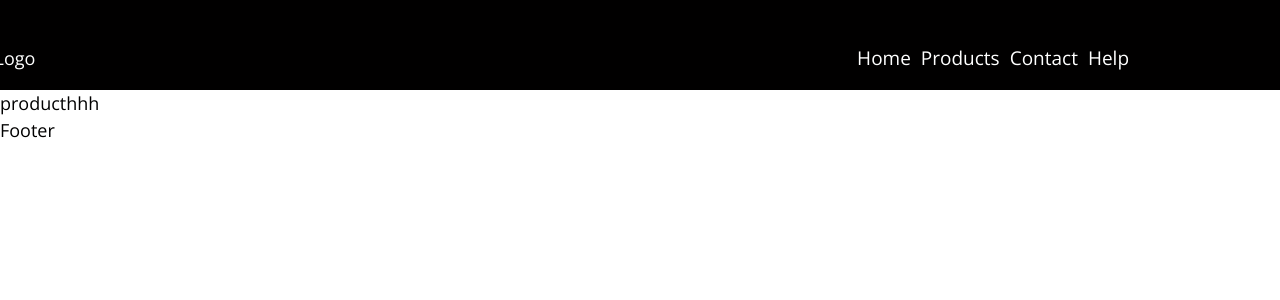
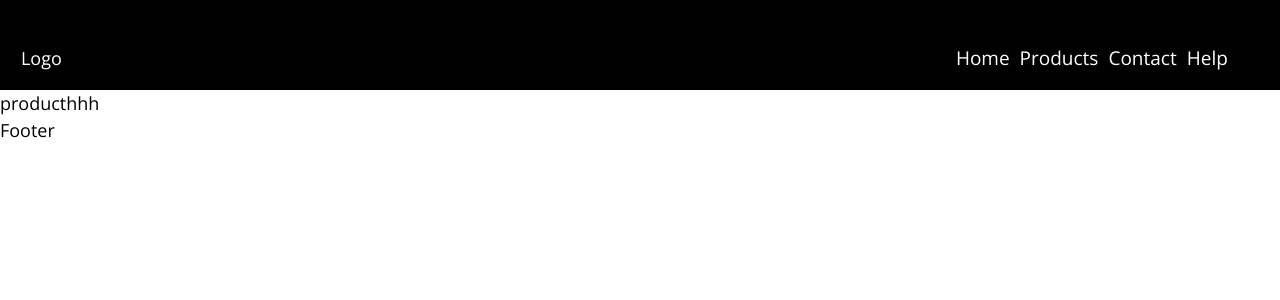
Before and after one commit to vipinsonu1/vill-ecommerce-api, a React (Create React App) app in the folder my-app/: page /Products in a window 1280 px wide. Shown: the top 300 px of the page. Built offline with nearby package versions, Linux system fonts and the light colour scheme.

Commit message:
added some css for algin logo

```diff
--- a/my-app/src/Assets/css/default.min.css
+++ b/my-app/src/Assets/css/default.min.css
@@ -1 +1 @@
-body{font-family:'Open Sans',sans-serif;font-size:18px;color:#010000;font-weight:400;font-style:normal}a{text-decoration:none;-webkit-transition:.4s ease-in-out;-moz-transition:.4s ease-in-out;transition:.4s ease-in-out;cursor:pointer}a:hover{color:#ff1755;-webkit-transition:.4s ease-in-out;-moz-transition:.4s ease-in-out;transition:.4s ease-in-out}.container-fluid{line-height:24px}header{position:relative;display:block;width:100%;background:#010000;color:#fff;height:90px}header .logo{position:absolute;top:50%;left:15px;-webkit-transform:translate(-50%);-moz-transform:translate(-50%);transform:translate(-50%)}header nav,header nav ul,header nav ul li{margin:0;padding:0}header nav{position:absolute;top:50%;right:15px;-webkit-transform:translate(-50%);-moz-transform:translate(-50%);transform:translate(-50%)}header nav ul li{list-style-type:none;display:inline-block;margin-right:10px}header nav ul li.last{margin:0}header nav ul li a{font-size:19px;line-height:normal;color:#fff}
+body{font-family:'Open Sans',sans-serif;font-size:18px;color:#010000;font-weight:400;font-style:normal}a{text-decoration:none;-webkit-transition:.4s ease-in-out;-moz-transition:.4s ease-in-out;transition:.4s ease-in-out;cursor:pointer}a:hover{color:#ff1755;-webkit-transition:.4s ease-in-out;-moz-transition:.4s ease-in-out;transition:.4s ease-in-out}.container-fluid{line-height:24px}header{position:relative;display:block;width:100%;background:#010000;color:#fff;height:90px}header .logo{position:absolute;top:50%;left:25px;-webkit-transform:translate(-10%);-moz-transform:translate(-10%);transform:translate(-10%)}header nav,header nav ul,header nav ul li{margin:0;padding:0}header nav{position:absolute;top:50%;right:25px;-webkit-transform:translate(-10%);-moz-transform:translate(-10%);transform:translate(-10%)}header nav ul li{list-style-type:none;display:inline-block;margin-right:10px}header nav ul li.last{margin:0}header nav ul li a{font-size:19px;line-height:normal;color:#fff}
--- a/my-app/src/Assets/scss/default.scss
+++ b/my-app/src/Assets/scss/default.scss
@@ -10,8 +10,8 @@ header{
 
     .logo{
         position: absolute;
-        top:50%; left: 15px;
-        @include translateY(-50%) ;
+        top:50%; left: 25px;
+        @include translateY(-10%) ;
     }
 
     nav,
@@ -23,8 +23,8 @@ header{
       nav{
 
         position: absolute;
-        top: 50%; right: 15px;
-        @include translateY(-50%) ;
+        top: 50%; right: 25px;
+        @include translateY(-10%) ;
 
 
         ul li{
@@ -41,7 +41,7 @@ header{
             color: $white;
          }
 
-    }
+       }
 
       }
     }
```
